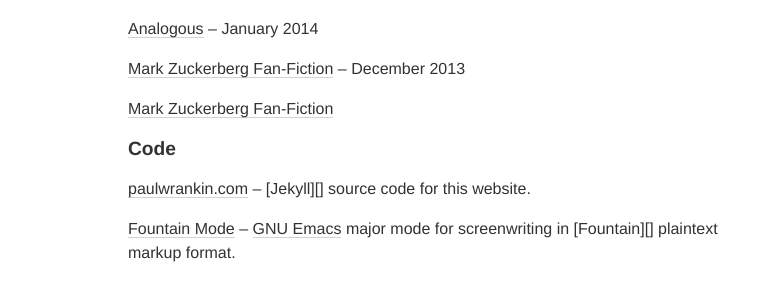
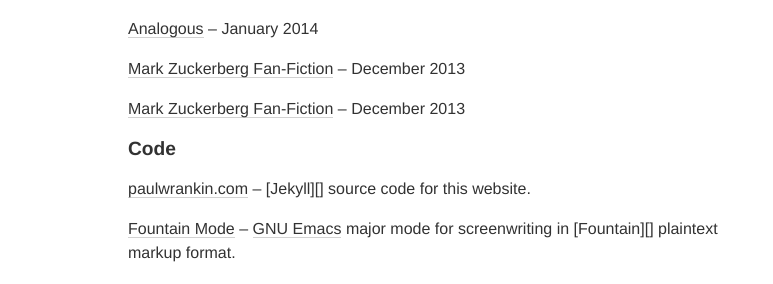
Before and after one commit to rnkn/portfolio, a Jekyll site: the page built from _sections/etc.html, in a window 1280 px wide. Shown: the part 463-747 px from the top of the page, without its empty margins (0-773 px from the left). Built offline with Jekyll 4.4.1, drawn with Linux system fonts in a browser that asks for light colours; some web fonts are replaced.

Commit message:
Some fixes to /etc

```diff
--- a/_sections/etc.html
+++ b/_sections/etc.html
@@ -9,10 +9,10 @@
 {% for item in site.categories.microfiction %}
 <p><a href="{{ item.url }}">{{ item.title }}</a> &ndash; {{ item.date | date: "%B %Y" }}</p>
 {% endfor %}
-<p><a href="{% link _projects/zuckerberg.html %}">Mark Zuckerberg Fan-Fiction</a></p>
+<p><a href="{% link _projects/zuckerberg.html %}">Mark Zuckerberg Fan-Fiction</a>  &ndash; {{ "2013-12-26" | date: "%B %Y" }}</p>
 
 <h2>Code</h2>
 {% assign items = site.projects | where: "categories",  "code" | sort: date %}
 {% for item in items %}
-<p><a {% if item.external_url %}href="{{ item.external_url }}" target="_blank"{% else %}href="{{ item.url }}"{% endif %}>{{ item.title }}</a> &ndash; {{ item.excerpt | remove: "<p>" | remove: "</p>" }}</p>
+<p><a href="{{ item.external_url }}">{{ item.title }}</a> &ndash; {{ item.excerpt | remove: "<p>" | remove: "</p>" }}</p>
 {% endfor %}
```
